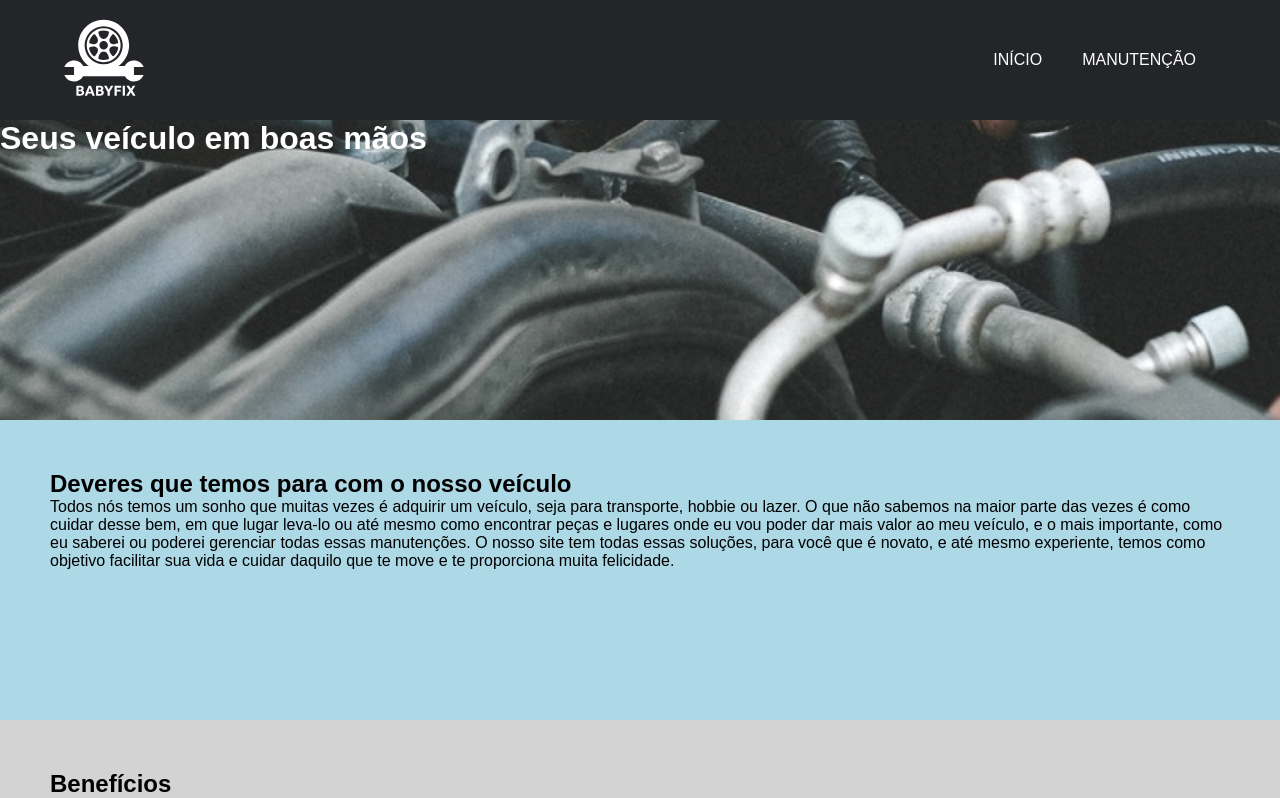
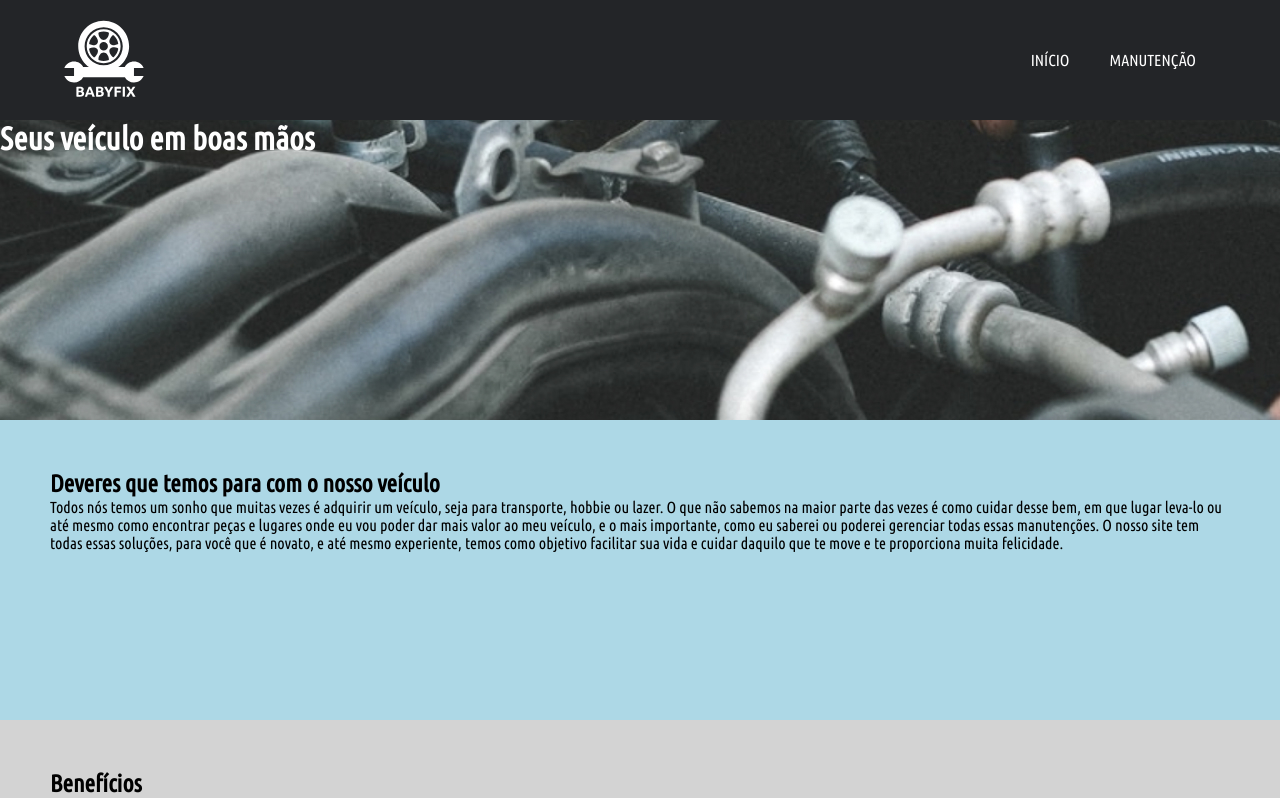
Before and after one commit to williamcamasil/babyfix_react_ts, a React (Create React App) app: page / in a window 1280 px wide. Shown: the top 798 px of the page. Built offline with nearby package versions, Linux system fonts and the light colour scheme.

Commit message:
new global font

```diff
--- a/public/index.html
+++ b/public/index.html
@@ -4,6 +4,9 @@
 <head>
   <meta charset="utf-8" />
   <link rel="icon" href="%PUBLIC_URL%/favicon.ico" />
+  <link rel="preconnect" href="https://fonts.googleapis.com">
+  <link rel="preconnect" href="https://fonts.gstatic.com" crossorigin>
+  <link href="https://fonts.googleapis.com/css2?family=Ubuntu+Condensed&display=swap" rel="stylesheet">
   <meta name="viewport" content="width=device-width, initial-scale=1" />
   <meta name="theme-color" content="#000000" />
   <meta name="description" content="Web site created using create-react-app" />
--- a/src/assets/styles/global.ts
+++ b/src/assets/styles/global.ts
@@ -6,6 +6,6 @@
     padding: 0;
     box-sizing: border-box;
     outline: 0;
-    font-family: sans-serif;
+    font-family: 'Ubuntu Condensed', 'Ubuntu', sans-serif;
   }
 `;
```
